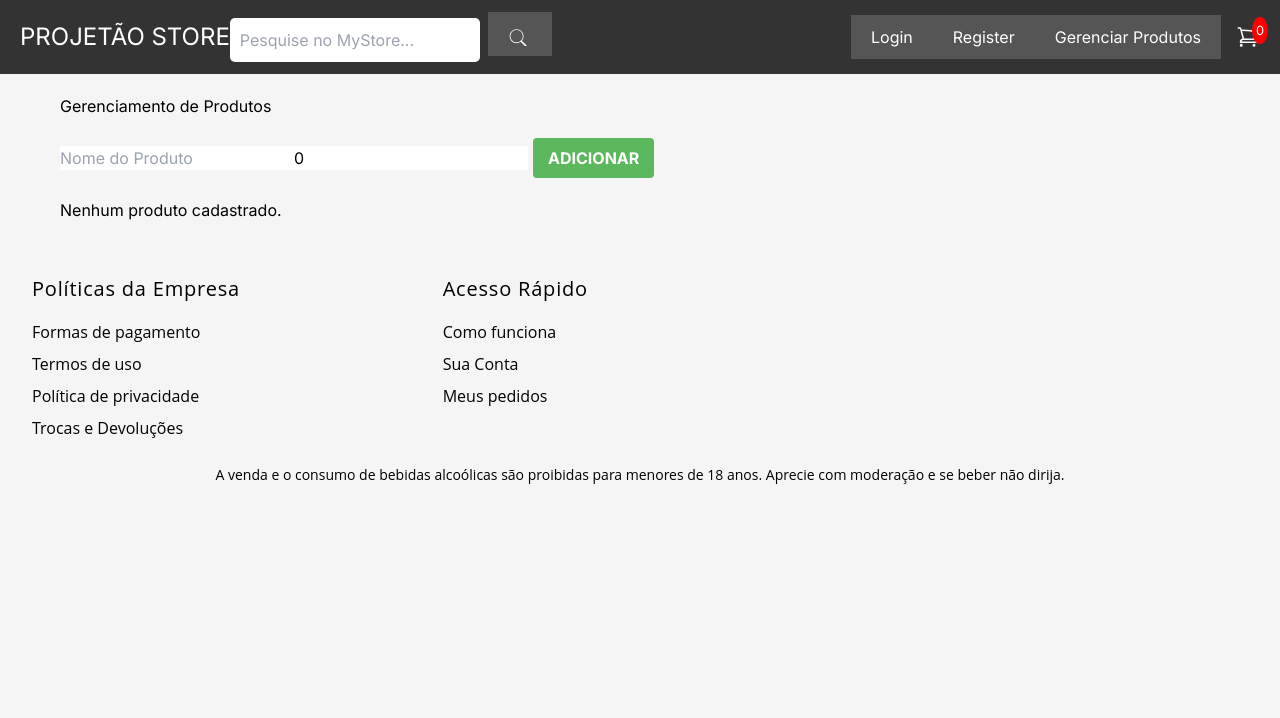
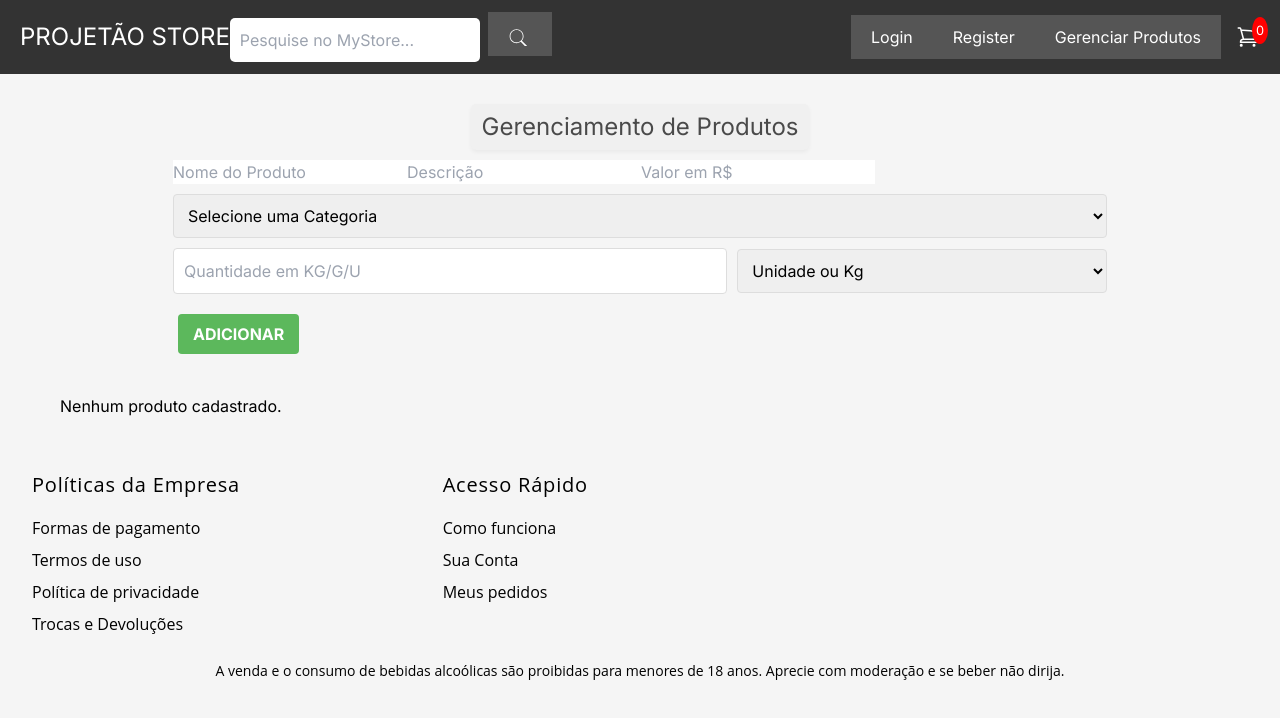
Before and after one commit to OtnielSSilva/treino-web, a Next.js app: page /productsManager in a window 1280 px wide. Shown: the top 718 px of the page. Built offline with nearby package versions, Linux system fonts and the light colour scheme.

Commit message:
Implementos na pagina de gerenciamento de produtos

```diff
--- a/app/productsManager/manageProducts.module.css
+++ b/app/productsManager/manageProducts.module.css
@@ -3,11 +3,32 @@
   flex-direction: column;
   padding: 20px;
   width: 100%;
-  max-width: 1200px; /* Limita a largura máxima */
-  margin: auto; /* Centraliza o .main */
+  max-width: 1200px;
+  margin: auto;
 }
 
-.button, .removeButton, .addButton, .updateButton, .cancelButton {
+.header {
+  display: flex;
+  flex-direction: column;
+  align-items: center;
+  margin-bottom: 20px;
+}
+
+.form {
+  display: flex;
+  flex-direction: column;
+  width: 100%;
+}
+
+.input, .select {
+  padding: 10px;
+  margin: 10px 0;
+  width: 100%;
+  border: 1px solid #ddd;
+  border-radius: 4px;
+}
+
+.button,  .addButton, .updateButton, .cancelButton {
   padding: 10px 15px;
   border: none;
   border-radius: 4px;
@@ -15,27 +36,19 @@
   font-weight: bold;
   text-transform: uppercase;
   transition: background-color 0.3s ease;
-  margin: 0 5px; /* Espaçamento entre botões */
+  margin: 0 5px;
 }
 
-.button:hover, .addButton:hover, .updateButton:hover {
-  background-color: #4cae4c; /* Efeito hover para botões de adicionar e atualizar */
+.button:hover, .addButton:hover, .updateButton:hover, .cancelButton:hover {
+  background-color: #4cae4c;
 }
 
-.removeButton {
-  background-color: #d9534f;
-  color: white;
-}
-
-.removeButton:hover {
-  background-color: #c9302c;
-}
 
 .productList {
   display: grid;
   grid-template-columns: repeat(auto-fit, minmax(250px, 1fr));
   gap: 20px;
-  margin-top: 20px; /* Espaçamento entre a lista de produtos e o formulário */
+  margin-top: 20px;
 }
 
 .productItem {
@@ -44,24 +57,45 @@
   border-radius: 4px;
   padding: 15px;
   display: flex;
-  flex-direction: column; /* Organiza os elementos verticalmente */
-  align-items: start; /* Alinha os elementos à esquerda */
+  flex-direction: column;
+  align-items: start;
   box-shadow: 0 2px 4px rgba(0,0,0,0.1);
 }
 
-.productItem span {
+.productItem h3 {
+  font-size: 1.25rem;
+  color: #333;
+  margin-bottom: 5px;
+  white-space: nowrap;
+  text-overflow: ellipsis;
+  overflow: hidden;
+}
+
+.productDescription {
+  white-space: nowrap;
+  margin: 5px 0;
+  color: #666;
+  overflow: hidden;
+  text-overflow: ellipsis;
+  display: -webkit-box;
+  -webkit-line-clamp: 3;
+  -webkit-box-orient: vertical;
+}
+
+.productItem p {
   font-size: 1rem;
-  color: #333;
-  margin-bottom: 5px; /* Espaçamento entre o preço e os botões */
+  color: #555;
+  margin-bottom: 5px;
+  overflow: hidden;
 }
 
 .updateButton, .cancelButton {
-  background-color: #f0ad4e; /* Cor para o botão de atualizar */
+  background-color: #f0ad4e;
   color: white;
 }
 
 .cancelButton {
-  background-color: #6c757d; /* Cor para o botão de cancelar */
+  background-color: #6c757d;
 }
 
 .addButton {
@@ -73,13 +107,95 @@
   margin-top: 20px;
 }
 
+.quantityAndUnit {
+  display: flex;
+  align-items: center;
+  gap: 10px; /* Espaço entre os campos */
+}
+
+.quantityInput, .unitSelect {
+  flex: 1; /* Os campos ocupam espaço igual no contêiner */
+  padding: 10px;
+  border: 1px solid #ddd;
+  border-radius: 4px;
+}
+
+.unitSelect {
+  flex-basis: 40%; /* Ajusta a largura inicial da seleção de unidade */
+}
+
+.quantityInput {
+  flex-basis: 60%; /* Ajusta a largura inicial da entrada de quantidade */
+}
+
+.titleContainer {
+  display: flex;
+  justify-content: center; /* Centraliza o título horizontalmente */
+  margin-top: 10px;
+  margin-bottom: 10px;
+}
+
+.mainTitle {
+  font-size: 1.5rem; /* Tamanho da fonte reduzido */
+  color: #4a4a4a; /* Cor de texto mais suave */
+  font-weight: normal; /* Removendo negrito para suavizar */
+  padding: 5px 10px;
+  background-color: #f0f0f0; /* Fundo mais suave */
+  border-radius: 5px; /* Bordas menos arredondadas */
+  box-shadow: 0 2px 4px rgba(0,0,0,0.05); /* Sombra mais leve */
+}
+
+.productActions {
+  display: flex;
+  justify-content: start; /* Alinha os botões à esquerda */
+  gap: 10px; /* Espaçamento entre os botões */
+}
+
+.editButton, .removeButton {
+  display: flex;
+  align-items: center;
+  justify-content: center;
+  padding: 8px 12px; /* Ajuste o padding conforme necessário */
+  border-radius: 5px;
+  font-size: 1rem;
+  text-transform: uppercase;
+  transition: background-color 0.3s ease;
+  cursor: pointer;
+  width: auto; /* Garante que ambos tenham o mesmo tamanho */
+  min-width: 80px; /* Garante um tamanho mínimo para os botões */
+}
+
+.editButton {
+  background-color: #007BFF; /* Cor verde para editar */
+}
+
+.editButton:hover {
+  background-color: #0056b3;; /* Verde escuro no hover */
+}
+
+.removeButton {
+  background-color: #f44336; /* Vermelho para remover */
+  display: flex;
+  justify-content: center;
+  align-items: center;
+}
+
+.removeButton:hover {
+  background-color: #d32f2f; /* Vermelho escuro no hover */
+}
+
+.editButton svg, .removeButton svg {
+  margin-right: 0; /* Remova todas as margens para ícones, se houver apenas ícones */
+  font-size: 1em; /* Ajuste o tamanho do ícone conforme necessário */
+}
+
 @media (max-width: 768px) {
   .productList {
-    grid-template-columns: 1fr; /* Uma coluna em telas pequenas */
+    grid-template-columns: 1fr;
   }
 
-  .addButton, .button, .removeButton, .updateButton, .cancelButton {
-    width: 100%; /* Botões de largura total em telas pequenas */
-    margin: 10px 0; /* Espaçamento acima e abaixo em telas pequenas */
+  .addButton, .button,  .updateButton, .cancelButton {
+    width: 100%;
+    margin: 10px 0;
   }
 }
--- a/app/productsManager/page.tsx
+++ b/app/productsManager/page.tsx
@@ -1,7 +1,27 @@
 'use client';
 import React, { useState } from 'react';
+import { ToastContainer, toast } from 'react-toastify';
+import 'react-toastify/dist/ReactToastify.css';
 import styles from './manageProducts.module.css';
 import { IProduct } from '@/types/types';
+import { FaTrashAlt, FaPencilAlt } from 'react-icons/fa';
+
+const categories = [
+  { id: 1, name: 'Carnes' },
+  { id: 2, name: 'Laticínios' },
+  { id: 3, name: 'Frutas' },
+  { id: 4, name: 'Legumes e Verduras' },
+  { id: 5, name: 'Produtos de limpeza' },
+  { id: 6, name: 'Grãos e Cereais' },
+  { id: 7, name: 'Laticínios' },
+  { id: 8, name: 'Ovos e Padaria' },
+];
+
+const units = [
+  { id: 1, name: 'Kg' },
+  { id: 2, name: 'Gramas' },
+  { id: 3, name: 'Unidade' },
+];
 
 export default function ManageProducts() {
   const [products, setProducts] = useState<IProduct[]>([]);
@@ -9,34 +29,84 @@ export default function ManageProducts() {
     produto_id: 0,
     nome: '',
     descricao: '',
-    preco: 0,
+    preco: '',
     categoria_id: '',
-    estoque: 0,
+    estoque: '',
+    unidade: '',
     ativo: true,
   });
   const [isEditing, setIsEditing] = useState(false);
 
-  const handleInputChange = (e: React.ChangeEvent<HTMLInputElement>) => {
-    const { name, value } = e.target;
-    setNewProduct({ ...newProduct, [name]: value });
+  const validateForm = () => {
+    const fields = [
+      'nome',
+      'descricao',
+      'preco',
+      'categoria_id',
+      'estoque',
+      'unidade',
+    ];
+    const missingFields = [];
+
+    fields.forEach((field) => {
+      if (!newProduct[field]) {
+        missingFields.push(field);
+      }
+    });
+
+    return missingFields;
   };
 
-  const handleSubmit = (e: React.FormEvent<HTMLFormElement>) => {
+  const handleInputChange = (
+    e: React.ChangeEvent<HTMLInputElement | HTMLSelectElement>
+  ) => {
+    const { name, value } = e.target;
+    const newValue =
+      name === 'preco' || name === 'estoque'
+        ? value
+          ? parseFloat(value)
+          : ''
+        : value;
+    setNewProduct({ ...newProduct, [name]: newValue });
+  };
+
+  const handleSubmit = (e) => {
     e.preventDefault();
+    const missingFields = validateForm();
+
+    if (missingFields.length > 0) {
+      toast.error(
+        `Por favor, preencha os seguintes campos: ${missingFields.join(', ')}`
+      );
+      return;
+    }
+
+    const updatedProducts = products.map((p) =>
+      p.produto_id === newProduct.produto_id
+        ? {
+            ...newProduct,
+            preco: Number(newProduct.preco),
+            estoque: Number(newProduct.estoque),
+          }
+        : p
+    );
+
     if (isEditing) {
-      setProducts(
-        products.map((p) =>
-          p.produto_id === newProduct.produto_id ? newProduct : p
-        )
-      );
+      setProducts(updatedProducts);
     } else {
       const nextId =
-        products.reduce(
-          (maxId, product) => Math.max(product.produto_id, maxId),
-          0
-        ) + 1;
-      setProducts([...products, { ...newProduct, produto_id: nextId }]);
+        products.reduce((max, p) => Math.max(p.produto_id, max), 0) + 1;
+      setProducts([
+        ...products,
+        {
+          ...newProduct,
+          produto_id: nextId,
+          preco: Number(newProduct.preco),
+          estoque: Number(newProduct.estoque),
+        },
+      ]);
     }
+
     resetForm();
   };
 
@@ -45,9 +115,10 @@ export default function ManageProducts() {
       produto_id: 0,
       nome: '',
       descricao: '',
-      preco: 0,
+      preco: '',
       categoria_id: '',
-      estoque: 0,
+      estoque: '',
+      unidade: '',
       ativo: true,
     });
     setIsEditing(false);
@@ -64,8 +135,21 @@ export default function ManageProducts() {
 
   return (
     <main className={styles.main}>
+      <ToastContainer
+        position='top-center'
+        autoClose={5000}
+        hideProgressBar={false}
+        newestOnTop={false}
+        closeOnClick
+        rtl={false}
+        pauseOnFocusLoss
+        draggable
+        pauseOnHover
+      />
       <div className={styles.header}>
-        <h1>Gerenciamento de Produtos</h1>
+        <div className={styles.titleContainer}>
+          <h1 className={styles.mainTitle}>Gerenciamento de Produtos</h1>
+        </div>
         <form onSubmit={handleSubmit}>
           <input
             type='text'
@@ -73,14 +157,61 @@ export default function ManageProducts() {
             value={newProduct.nome}
             onChange={handleInputChange}
             placeholder='Nome do Produto'
+            maxLength={20}
+          />
+          <input
+            type='text'
+            name='descricao'
+            value={newProduct.descricao}
+            onChange={handleInputChange}
+            placeholder='Descrição'
+            maxLength={25}
           />
           <input
             type='number'
             name='preco'
             value={newProduct.preco}
             onChange={handleInputChange}
-            placeholder='Preço'
+            placeholder='Valor em R$'
+            maxLength={10}
           />
+          <select
+            name='categoria_id'
+            value={newProduct.categoria_id}
+            onChange={handleInputChange}
+            className={styles.select}
+          >
+            <option value=''>Selecione uma Categoria</option>
+            {categories.map((category) => (
+              <option key={category.id} value={category.id}>
+                {category.name}
+              </option>
+            ))}
+          </select>
+          <div className={styles.quantityAndUnit}>
+            <input
+              type='number'
+              name='estoque'
+              value={newProduct.estoque}
+              onChange={handleInputChange}
+              placeholder='Quantidade em KG/G/U'
+              className={styles.quantityInput}
+            />
+            <select
+              name='unidade'
+              value={newProduct.unidade}
+              onChange={handleInputChange}
+              className={styles.unitSelect}
+            >
+              <option value=''>Unidade ou Kg</option>
+              {units.map((unit) => (
+                <option key={unit.id} value={unit.name}>
+                  {unit.name}
+                </option>
+              ))}
+            </select>
+          </div>
+
           {isEditing ? (
             <>
               <button type='submit' className={styles.updateButton}>
@@ -105,14 +236,35 @@ export default function ManageProducts() {
         {products.length > 0 ? (
           products.map((product) => (
             <div key={product.produto_id} className={styles.productItem}>
-              <span>{product.nome}</span>
-              <span>R$ {product.preco}</span>
+              <h3>
+                {product.nome.length > 20
+                  ? product.nome.substring(0, 20) + '...'
+                  : product.nome}
+              </h3>
+              <p className={styles.productDescription}>
+                {product.descricao.length > 25
+                  ? product.descricao.substring(0, 25) + '...'
+                  : product.descricao}
+              </p>
+              <p>Preço: R$ {Number(product.preco).toFixed(2)}</p>
+              <p>
+                Categoria:{' '}
+                {categories.find(
+                  (c) => c.id.toString() === product.categoria_id
+                )?.name || 'Sem categoria'}
+              </p>
+              <p>
+                Estoque: {product.estoque}{' '}
+                {units.find((u) => u.name === product.unidade)?.name ||
+                  'Sem unidade'}
+              </p>
               <div className={styles.productActions}>
                 <button
                   onClick={() => editProduct(product)}
                   className={styles.editButton}
+                  title='Editar'
                 >
-                  Editar
+                  <FaPencilAlt />
                 </button>
                 <button
                   onClick={() =>
@@ -123,8 +275,9 @@ export default function ManageProducts() {
                     )
                   }
                   className={styles.removeButton}
+                  title='Remover'
                 >
-                  Remover
+                  <FaTrashAlt />
                 </button>
               </div>
             </div>
--- a/package.json
+++ b/package.json
@@ -12,7 +12,9 @@
     "next": "14.1.4",
     "react": "^18",
     "react-dom": "^18",
+    "react-icons": "^5.1.0",
     "react-slick": "^0.30.2",
+    "react-toastify": "^10.0.5",
     "slick-carousel": "^1.8.1",
     "zustand": "^4.5.2"
   },
--- a/types/types.ts
+++ b/types/types.ts
@@ -1,9 +1,10 @@
 export interface IProduct {
   produto_id: number;
   nome: string;
-  descicao: string;
-  preco: number;
+  descricao: string;
+  preco: string;
   categoria_id?: string;
   estoque?: number;
+  unidade: string;
   ativo?: boolean;
 }
```
Also changed, not shown: 1 other file (tests, documents, lock files or other folders).
